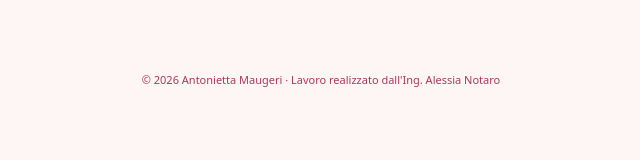
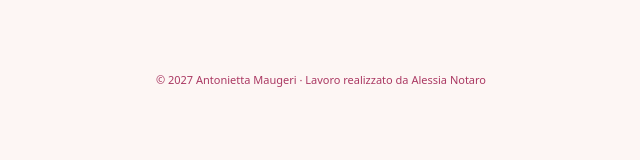
Before and after one commit to alessianotaro/prenotazioni-estetista, a website: page public/index.html in a window 1280 px wide. Shown: the full height of the page, 319-959 px from the left. Drawn offline with Linux system fonts and the light colour scheme; no server answers.

Commit message:
Update index.html

```diff
--- a/public/index.html
+++ b/public/index.html
@@ -12,6 +12,6 @@
   <script src="app.js"></script>
 </body>
 <footer style="text-align: center; font-size: 11px; color: #aa3862; margin: 30px 0 15px 0; padding: 10px;">
-    &copy; 2026 Antonietta Maugeri · Lavoro realizzato dall'Ing. Alessia Notaro
+    &copy; 2027 Antonietta Maugeri · Lavoro realizzato da Alessia Notaro
 </footer>
 </html>
```
